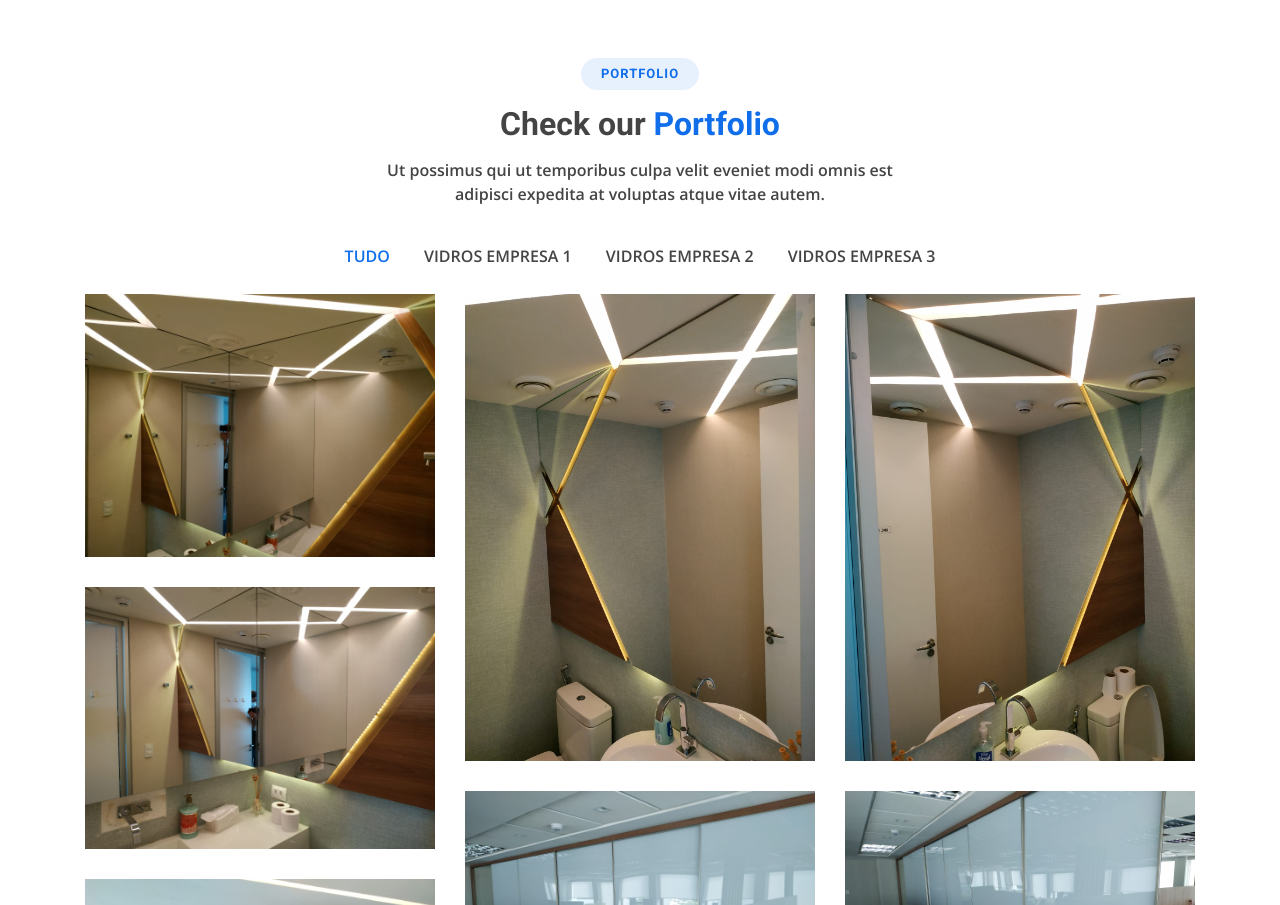
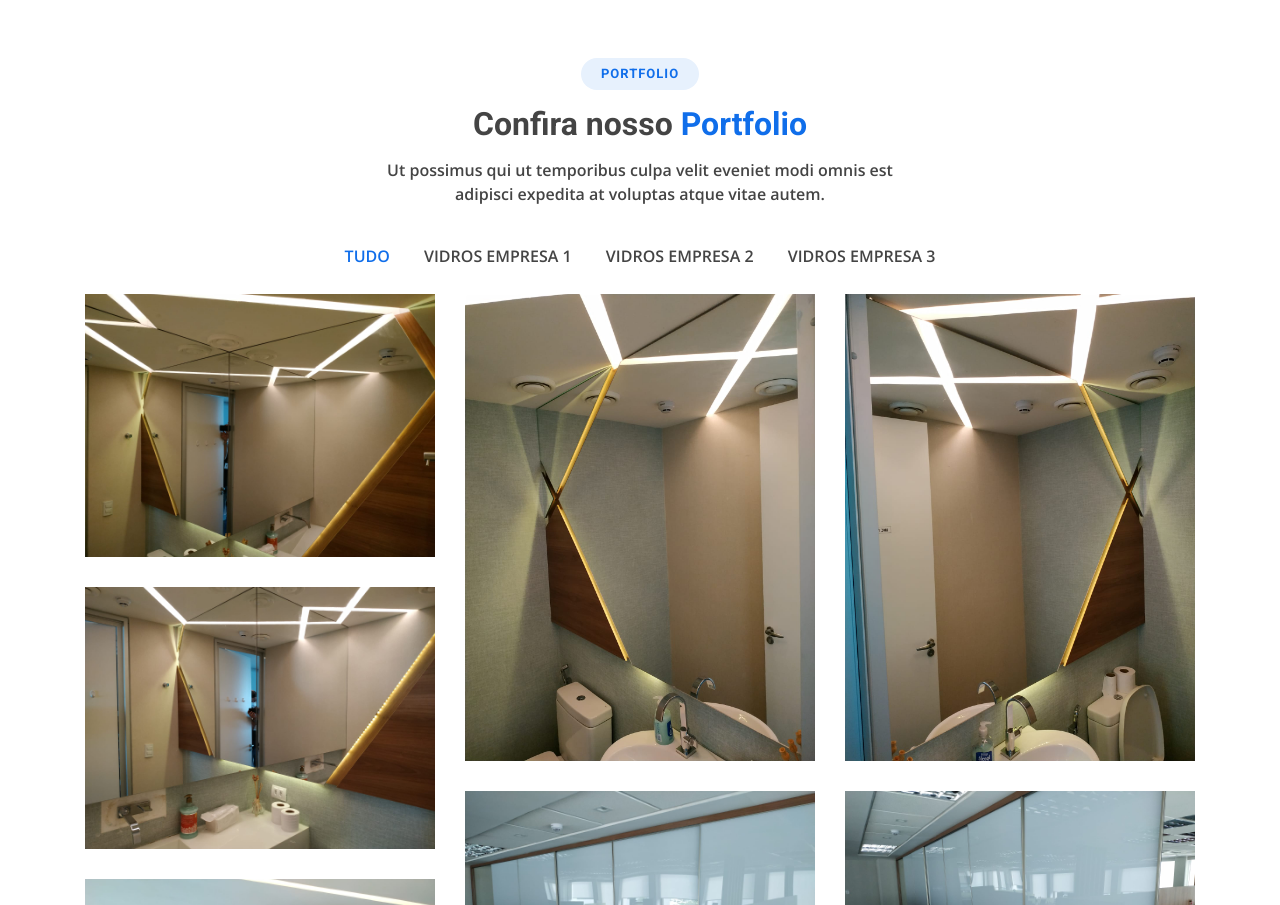
Before and after one commit to germanolira/dinamica-landing-page, a plain HTML site: page index.html in a window 1280 px wide. Shown: the part 3118-4023 px from the top of the page. Drawn offline with nearby package versions, Linux system fonts and the light colour scheme; animation ran at ten frames a second.

Commit message:
Update index.html

```diff
--- a/index.html
+++ b/index.html
@@ -498,7 +498,7 @@
 
         <div class="section-title">
           <h2>Portfolio</h2>
-          <h3>Check our <span>Portfolio</span></h3>
+          <h3>Confira nosso <span>Portfolio</span></h3>
           <p>Ut possimus qui ut temporibus culpa velit eveniet modi omnis est adipisci expedita at voluptas atque vitae autem.</p>
         </div>
 
```
